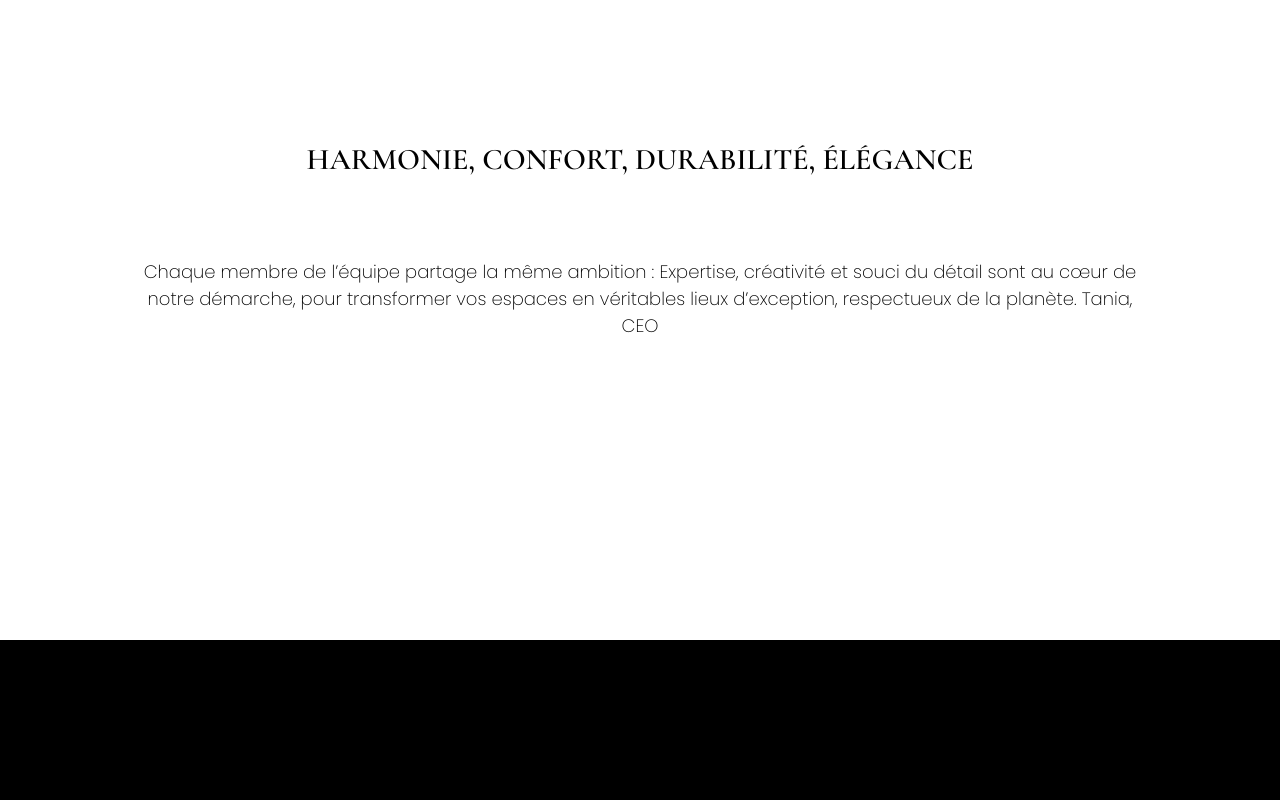
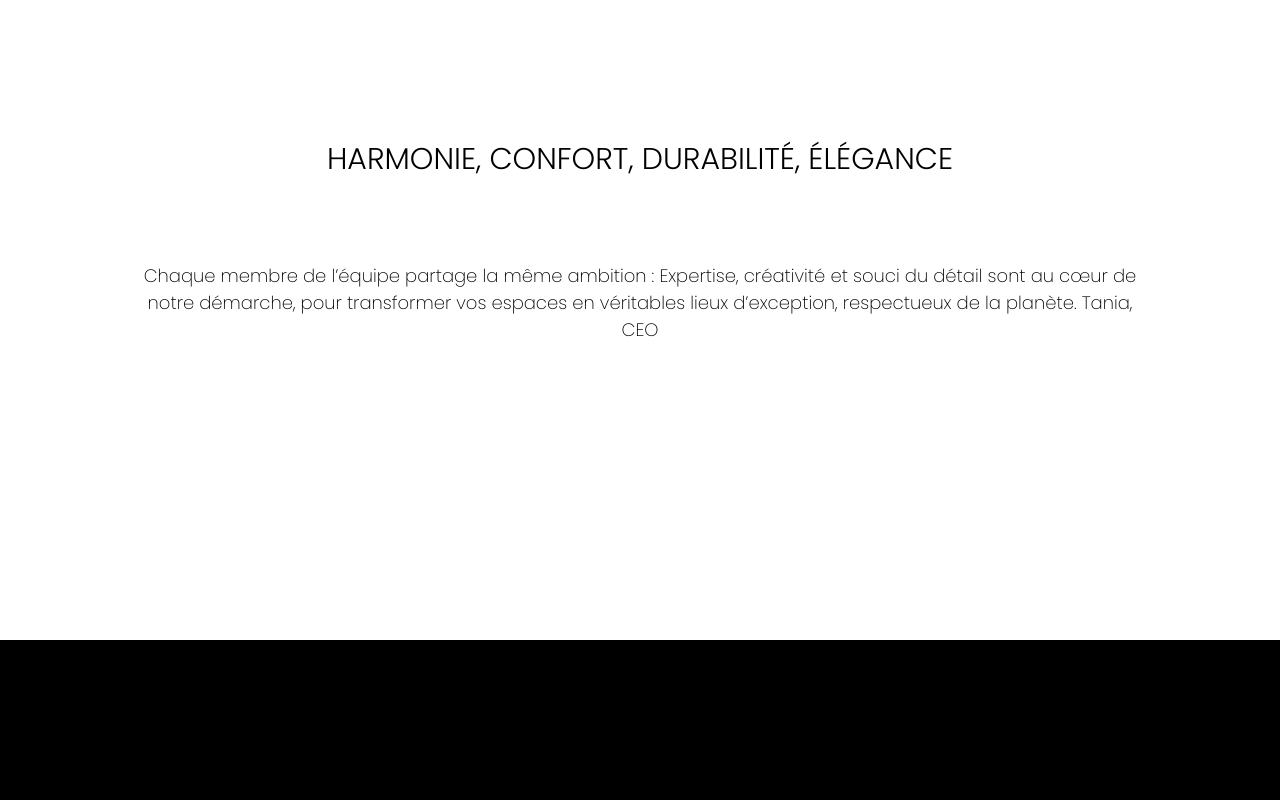
Before and after one commit to Scharlyopitz/CHEYSSOI-PARIS, a React (Vite) app: page /about in a window 1280 px wide. Shown: the part 1760-2560 px from the top of the page. Built offline with nearby package versions, Linux system fonts and the light colour scheme.

Commit message:
Changement font

```diff
--- a/src/sass/pages/_about.scss
+++ b/src/sass/pages/_about.scss
@@ -2,9 +2,10 @@
   h2 {
     font-size: 30px;
     text-transform: uppercase;
-    font-family: "Cormorant Garamond", serif;
-    font-weight: 600;
-    // font-family: "Poppins", sans-serif;
+    // font-family: "Cormorant Garamond", serif;
+    // font-weight: 600;
+    font-weight: 300;
+    font-family: "Poppins", sans-serif;
     text-align: center;
   }
 
--- a/src/style/style.css
+++ b/src/style/style.css
@@ -315,8 +315,8 @@ nav .menu .background {
 #About h2 {
   font-size: 30px;
   text-transform: uppercase;
-  font-family: "Cormorant Garamond", serif;
-  font-weight: 600;
+  font-weight: 300;
+  font-family: "Poppins", sans-serif;
   text-align: center;
 }
 #About p {
```
Also changed, not shown: 1 other file (tests, documents, lock files or other folders).
